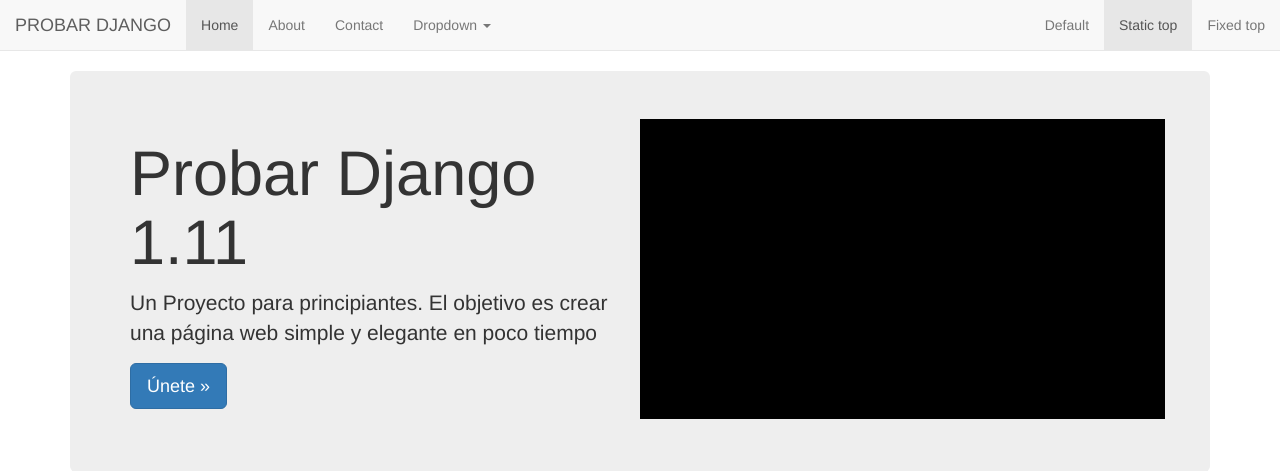
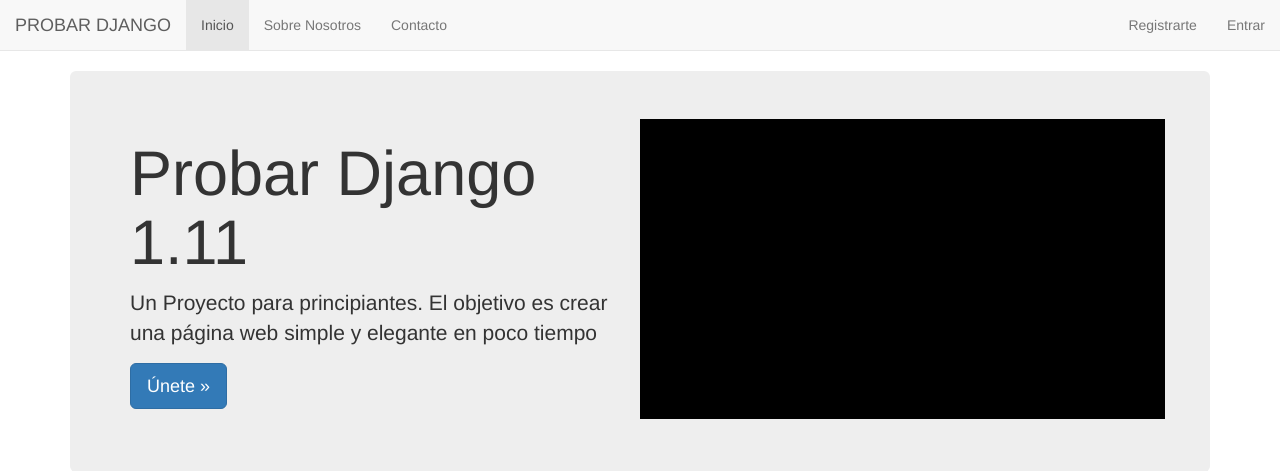
Before and after one commit to ASR27/Django, a Django app: page / in a window 1280 px wide. Shown: the top 471 px of the page. Run offline with Django 3.2, Linux system fonts and the light colour scheme; some libraries are stand-ins or nearby versions.

Commit message:
Video 33
Autenticacion en Navbar

```diff
--- a/pd111/src/templates/navbar.html
+++ b/pd111/src/templates/navbar.html
@@ -12,10 +12,10 @@
         </div>
         <div id="navbar" class="navbar-collapse collapse">
           <ul class="nav navbar-nav">
-            <li class="active"><a href="#">Home</a></li>
-            <li><a href="{% url 'about' %}">About</a></li>
-            <li><a href="{% url 'contact' %}">Contact</a></li>
-            <li class="dropdown">
+            <li class="active"><a href="#">Inicio</a></li>
+            <li><a href="{% url 'about' %}">Sobre Nosotros</a></li>
+            <li><a href="{% url 'contact' %}">Contacto</a></li>
+            <!-- <li class="dropdown">
               <a href="#" class="dropdown-toggle" data-toggle="dropdown" role="button" aria-haspopup="true" aria-expanded="false">Dropdown <span class="caret"></span></a>
               <ul class="dropdown-menu">
                 <li><a href="#">Action</a></li>
@@ -26,12 +26,15 @@
                 <li><a href="#">Separated link</a></li>
                 <li><a href="#">One more separated link</a></li>
               </ul>
-            </li>
+            </li> -->
           </ul>
           <ul class="nav navbar-nav navbar-right">
-            <li><a href="../navbar/">Default</a></li>
-            <li class="active"><a href="./">Static top <span class="sr-only">(current)</span></a></li>
-            <li><a href="../navbar-fixed-top/">Fixed top</a></li>
+            {% if request.user.is_authenticated %}
+            <li><a href="{% url 'auth_logout' %}">Salir</a></li>
+            {% else %}
+            <li><a href="{% url 'registration_register' %}">Registrarte</a></li>
+            <li><a href="{% url 'auth_login' %}">Entrar</a></li>
+            {% endif %}
           </ul>
         </div><!--/.nav-collapse -->
       </div>
```
Also changed, not shown: pd111/src/db.sqlite3.
